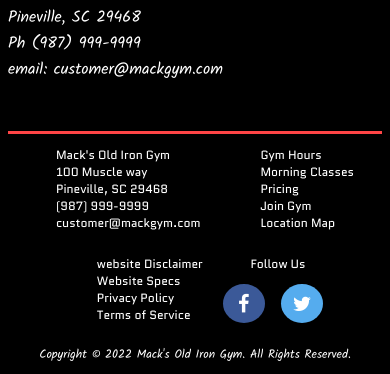
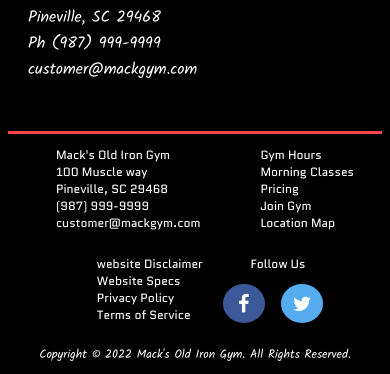
Before and after one commit to Quercus-Alba/MacksOldIronGym, a plain HTML site: page about.html in a window 390 px wide. Shown: the part 3756-4130 px from the top of the page. Drawn offline with Linux system fonts and the light colour scheme.

Commit message:
Minor formatting update to contact section

```diff
--- a/about.html
+++ b/about.html
@@ -129,7 +129,7 @@
             <p class="contact-info">100 Muscle Way</p>
             <p class="contact-info">Pineville, SC 29468</p>
             <p class="contact-info">Ph (987) 999-9999</p>
-            <p class="contact-info">email: customer@mackgym.com</p>
+            <p class="contact-info">customer@mackgym.com</p>
         </article>
     </section>
 
--- a/resources/css/about.css
+++ b/resources/css/about.css
@@ -107,4 +107,7 @@
     #contact {
         padding-bottom: 40px;
     }
+    .contact-info {
+        padding-left: 20px;
+    }
   }
```
